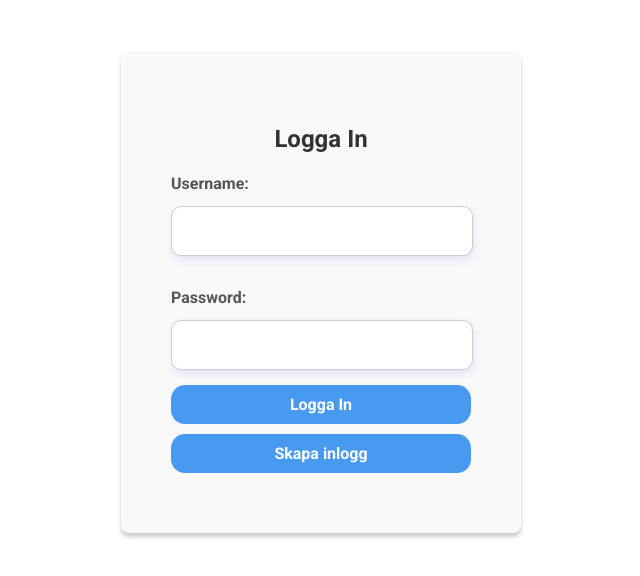
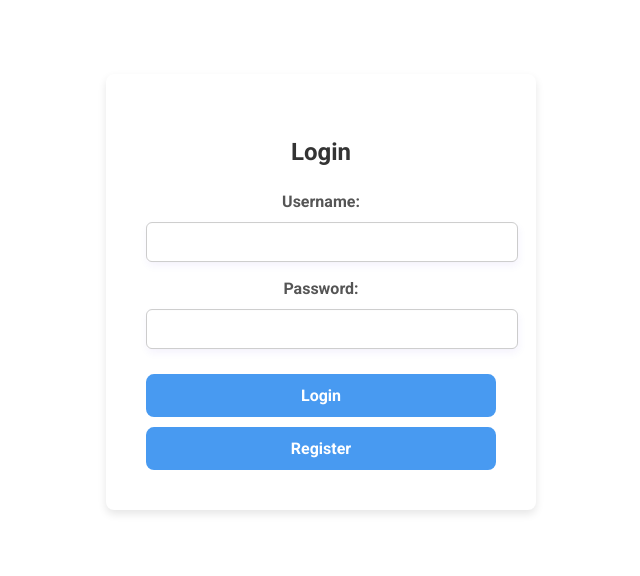
Before and after one commit to AlexanderOlofsson/uplift, a React (Vite) app in the folder frontend/: page /login in a window 1280 px wide. Shown: the part 108-684 px from the top of the page, without its empty margins (319-959 px from the left). Built offline with nearby package versions, Linux system fonts and the light colour scheme.

Commit message:
fler formulär för registering

```diff
--- a/frontend/src/components/Login.css
+++ b/frontend/src/components/Login.css
@@ -1,10 +1,9 @@
 html, body {
-
     margin: 0;
     display: flex;
     justify-content: center;
     align-items: center;
-
+    height: 100vh;
 }
 
 .user-form-container {
@@ -12,7 +11,7 @@ html, body {
     justify-content: center;
     align-items: center;
     width: 100%;
-  max-width: 400px;
+    max-width: 500px;
     padding: 50px;
     text-align: center;
     position: absolute;
@@ -22,51 +21,56 @@ html, body {
 }
 
 .user-form {
-
-  width: 100%;
-  max-width: 400px;
-  padding: 50px;
-  background-color: #f9f9f9;
+    width: 70%;
+    max-width: 500px;
+    padding: 40px;
+    background-color: #ffffff;
     border-radius: 8px;
-  box-shadow: 0 4px 4px rgba(0, 0, 0, 0.2);
+    box-shadow: 0 4px 8px rgba(0, 0, 0, 0.1);
     text-align: center;
 }
 
 .user-form h2 {
     color: #333;
-    margin-bottom: 15px;
-
-
+    margin-bottom: 20px;
 }
 
 .user-form label {
     display: block;
     font-weight: bold;
     color: #555;
-    text-align: left;
-    margin-top: 15px;
-    margin-bottom: 10px;
+    margin-bottom: 8px;
+}
+
+.form-row {
+    display: flex;
+    justify-content: space-between;
+    gap: 50px;
 
 }
 
+.form-row > div {
+    flex: 1;
+}
+
 .user-form input {
-    width: 90%;
-    padding: 15px;
+    width: 100%;
+    padding: 10px;
     margin-bottom: 15px;
-    border: 1px solid #cccccc;
-    border-radius: 10px;
+    border: 1px solid #ccc;
+    border-radius: 6px;
     font-size: 1rem;
-    box-shadow: 1px 4px 8px rgba(57, 20, 223, 0.1);
+    box-shadow: 1px 4px 8px rgba(57, 20, 223, 0.05);
 }
 
 .user-form button {
     width: 100%;
-    margin-bottom: 10px;
-    padding: 10px;
+    margin-top: 10px;
+    padding: 12px;
     background-color: #489af1;
     color: white;
     border: none;
-    border-radius: 14px;
+    border-radius: 8px;
     font-size: 1rem;
     font-weight: bold;
     cursor: pointer;
--- a/frontend/src/components/Login.jsx
+++ b/frontend/src/components/Login.jsx
@@ -1,14 +1,20 @@
-import  { useState } from 'react';
+import { useState } from 'react';
 import './Login.css';
 
 function Login() {
     const [isRegistering, setIsRegistering] = useState(false);
+    const [firstName, setFirstName] = useState('');
+    const [lastName, setLastName] = useState('');
+    const [birthDate, setBirthDate] = useState('');
     const [username, setUsername] = useState('');
     const [password, setPassword] = useState('');
     const [email, setEmail] = useState('');
 
     const handleFormToggle = () => {
         setIsRegistering(!isRegistering);
+        setFirstName('');
+        setLastName('');
+        setBirthDate('');
         setUsername('');
         setPassword('');
         setEmail('');
@@ -17,7 +23,7 @@ function Login() {
     const handleSubmit = (e) => {
         e.preventDefault();
         if (isRegistering) {
-            console.log("Registrerar ny användare:", { username, password, email });
+            console.log("Registrerar ny användare:", { firstName, lastName, birthDate, username, email, password });
         } else {
             console.log("Försöker logga in:", { username, password });
         }
@@ -26,15 +32,61 @@ function Login() {
     return (
         <div className="user-form-container">
             <div className="user-form">
-                <h2>{isRegistering ? 'Skapa Konto' : 'Logga In'}</h2>
+                <h2>{isRegistering ? 'Register' : 'Login'}</h2>
                 <form onSubmit={handleSubmit}>
+                    {isRegistering ? (
+                        <>
+                            <div className="form-row">
+                                <div>
+                                    <label>First name:</label>
+                                    <input
+                                        type="text"
+                                        value={firstName}
+                                        onChange={(e) => setFirstName(e.target.value)}
+                                        required
+                                    />
+                                </div>
+
+                                <div>
+                                    <label>Last name:</label>
+                                    <input
+                                        type="text"
+                                        value={lastName}
+                                        onChange={(e) => setLastName(e.target.value)}
+                                        required
+                                    />
+                                </div>
+                            </div>
+
+                            <div className="form-row">
+                                <div>
+                                    <label>Birth (yyyy-mm-dd):</label>
+                                    <input
+                                        type="date"
+                                        value={birthDate}
+                                        onChange={(e) => setBirthDate(e.target.value)}
+                                        required
+                                    />
+                                </div>
                                 <div>
                                     <label>Username:</label>
                                     <input
                                         type="text"
                                         value={username}
                                         onChange={(e) => setUsername(e.target.value)}
-                            required // fyll i det här fältet
+                                        required
+                                    />
+                                </div>
+
+                            </div>
+
+                            <div>
+                                <label>Email:</label>
+                                <input
+                                    type="email"
+                                    value={email}
+                                    onChange={(e) => setEmail(e.target.value)}
+                                    required
                                 />
                             </div>
 
@@ -47,24 +99,36 @@ function Login() {
                                     required
                                 />
                             </div>
-
-                    {isRegistering && (
+                        </>
+                    ) : (
+                        <>
                             <div>
-                            <label>Email:</label>
+                                <label>Username:</label>
                                 <input
-                                type="email"
-                                value={email}
-                                onChange={(e) => setEmail(e.target.value)}
+                                    type="text"
+                                    value={username}
+                                    onChange={(e) => setUsername(e.target.value)}
                                     required
                                 />
                             </div>
+
+                            <div>
+                                <label>Password:</label>
+                                <input
+                                    type="password"
+                                    value={password}
+                                    onChange={(e) => setPassword(e.target.value)}
+                                    required
+                                />
+                            </div>
+                        </>
                     )}
 
-                    <button type="submit">{isRegistering ? 'Registrera' : 'Logga In'}</button>
+                    <button type="submit">{isRegistering ? 'Register' : 'Login'}</button>
                 </form>
 
                 <button onClick={handleFormToggle}>
-                    {isRegistering ? 'Har du redan ett konto? Logga in' : 'Skapa inlogg'}
+                    {isRegistering ? 'Already registerd' : 'Register'}
                 </button>
             </div>
         </div>
```
Lines whose indentation alone changed are shown as unchanged.
